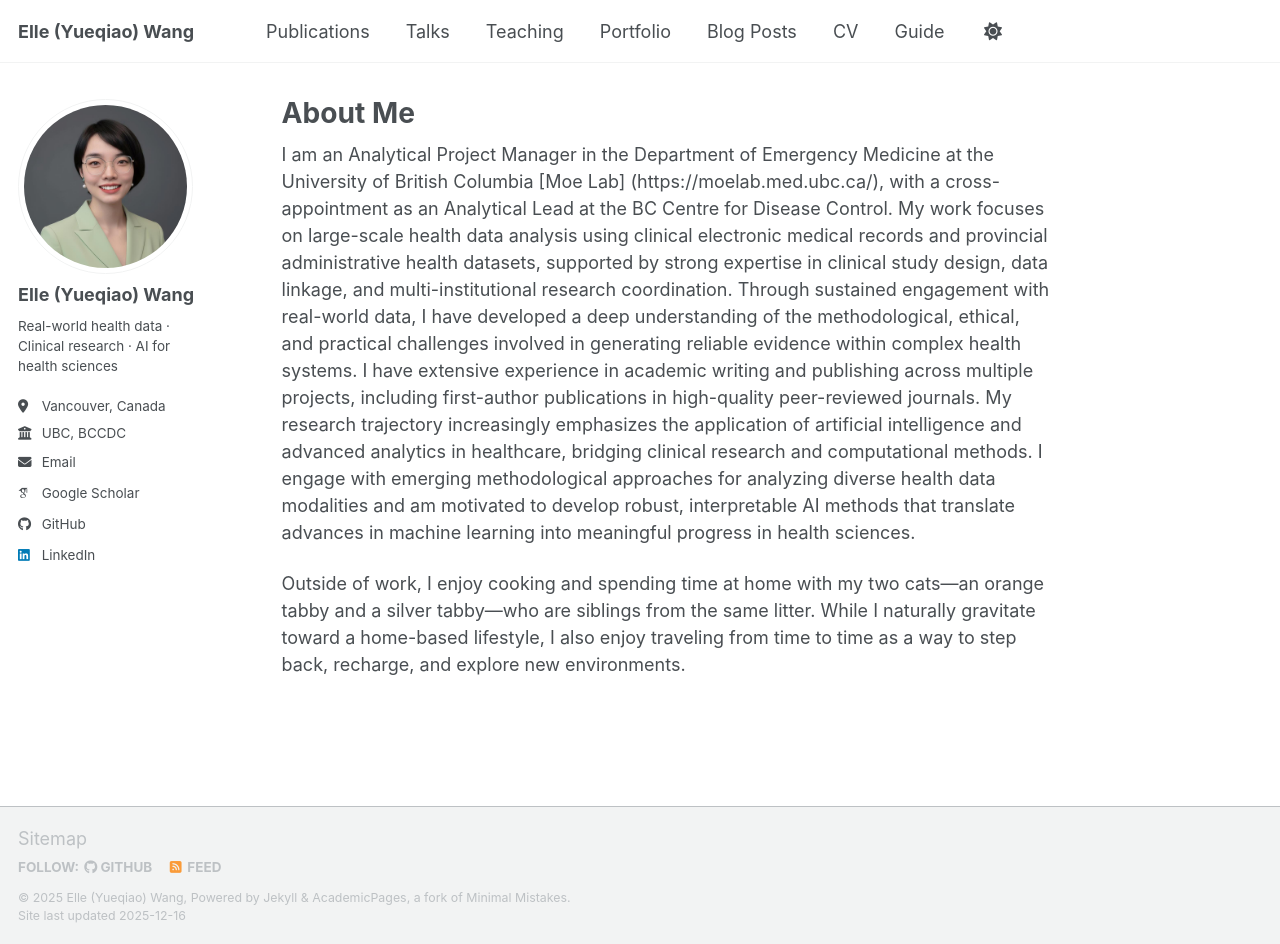
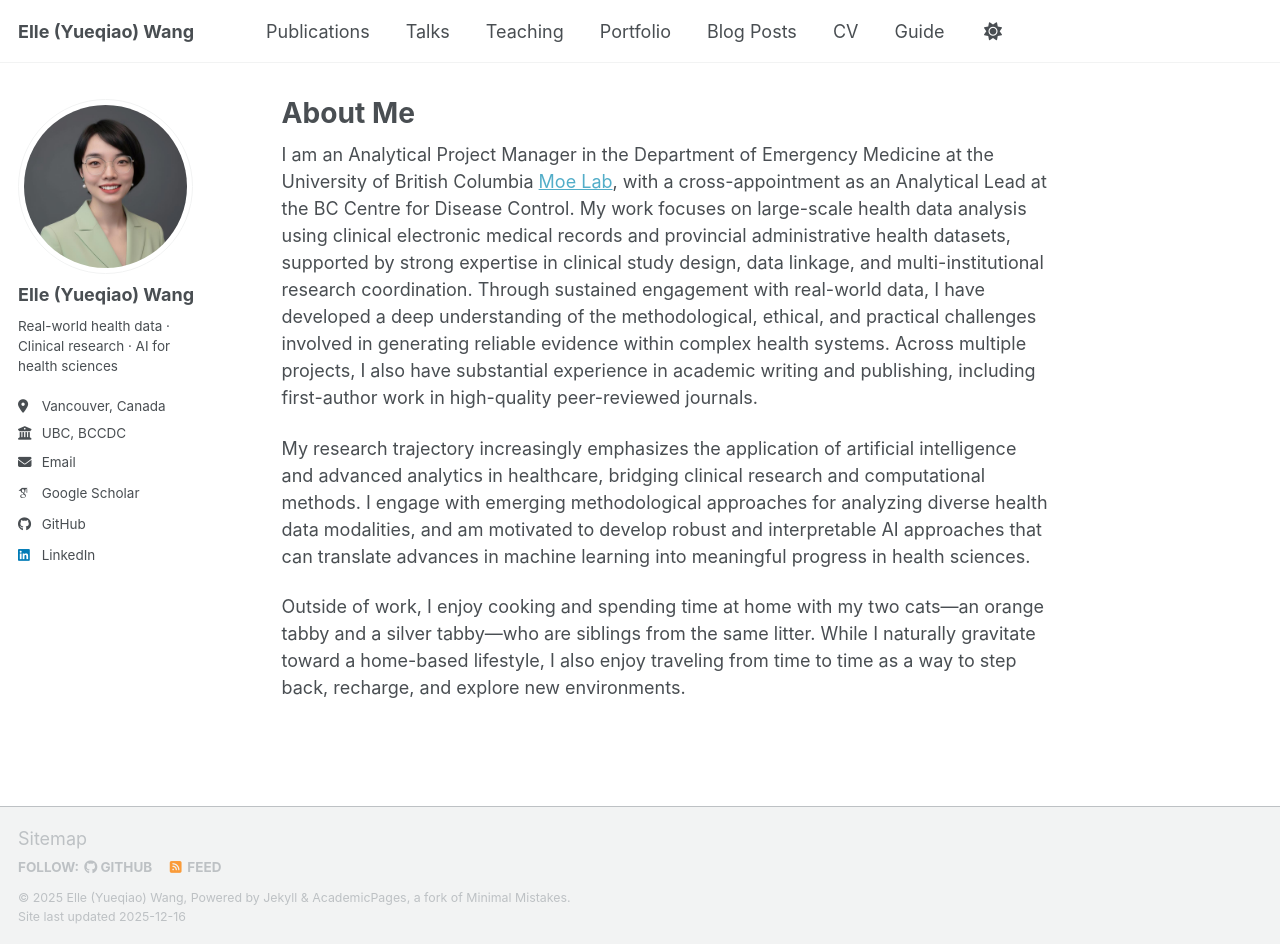
Before and after one commit to elle-y-wang/elle-y-wang.github.io, a Jekyll site: the page built from _pages/about.md, in a window 1280 px wide and 944 px high. Built offline with Jekyll 4.4.1, drawn with Linux system fonts in a browser that asks for light colours; some web fonts are replaced; a script bundle is joined from its source files by our own code; library files that are not in the unit come from our copies.

Commit message:
Update about.md

```diff
--- a/_pages/about.md
+++ b/_pages/about.md
@@ -7,6 +7,8 @@ redirect_from:
   - /about.html
 ---
 
-I am an Analytical Project Manager in the Department of Emergency Medicine at the University of British Columbia [Moe Lab] (https://moelab.med.ubc.ca/), with a cross-appointment as an Analytical Lead at the BC Centre for Disease Control. My work focuses on large-scale health data analysis using clinical electronic medical records and provincial administrative health datasets, supported by strong expertise in clinical study design, data linkage, and multi-institutional research coordination. Through sustained engagement with real-world data, I have developed a deep understanding of the methodological, ethical, and practical challenges involved in generating reliable evidence within complex health systems. I have extensive experience in academic writing and publishing across multiple projects, including first-author publications in high-quality peer-reviewed journals. My research trajectory increasingly emphasizes the application of artificial intelligence and advanced analytics in healthcare, bridging clinical research and computational methods. I engage with emerging methodological approaches for analyzing diverse health data modalities and am motivated to develop robust, interpretable AI methods that translate advances in machine learning into meaningful progress in health sciences.
+I am an Analytical Project Manager in the Department of Emergency Medicine at the University of British Columbia [Moe Lab](https://moelab.med.ubc.ca/), with a cross-appointment as an Analytical Lead at the BC Centre for Disease Control. My work focuses on large-scale health data analysis using clinical electronic medical records and provincial administrative health datasets, supported by strong expertise in clinical study design, data linkage, and multi-institutional research coordination. Through sustained engagement with real-world data, I have developed a deep understanding of the methodological, ethical, and practical challenges involved in generating reliable evidence within complex health systems. Across multiple projects, I also have substantial experience in academic writing and publishing, including first-author work in high-quality peer-reviewed journals.
+
+My research trajectory increasingly emphasizes the application of artificial intelligence and advanced analytics in healthcare, bridging clinical research and computational methods. I engage with emerging methodological approaches for analyzing diverse health data modalities, and am motivated to develop robust and interpretable AI approaches that can translate advances in machine learning into meaningful progress in health sciences.
 
 Outside of work, I enjoy cooking and spending time at home with my two cats—an orange tabby and a silver tabby—who are siblings from the same litter. While I naturally gravitate toward a home-based lifestyle, I also enjoy traveling from time to time as a way to step back, recharge, and explore new environments.
```
